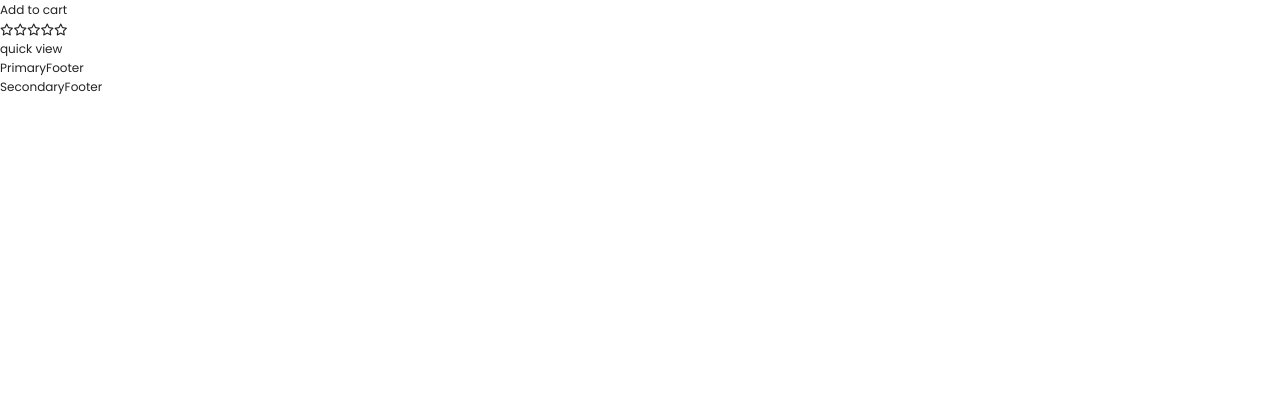
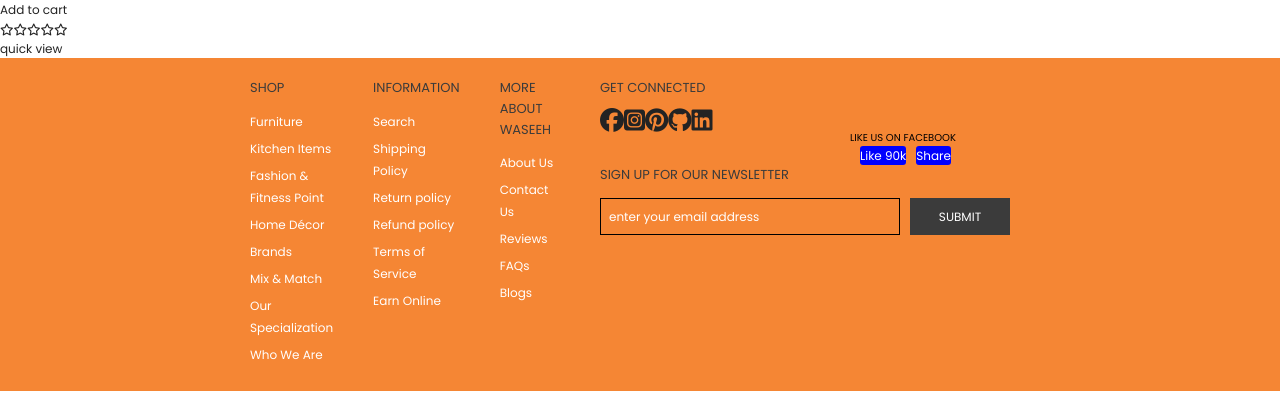
Before and after one commit to Muhammadimran7808/waseeh, a React (Vite) app: page / in a window 1280 px wide. Shown: the part 6862-7256 px from the top of the page. Before the commit the page ends 6958 px from the top, so only its background shows below. Built offline with nearby package versions, Linux system fonts and the light colour scheme.

Commit message:
adding footer

```diff
--- /dev/null
+++ b/src/assets/primaryfooter.css
@@ -0,0 +1,124 @@
+footer {
+    background-color: #f58634;
+    color: #fff;
+    padding: 20px 0;
+    text-align: center;
+    /* Centering the content */
+
+}
+
+.footer-container {
+    display: flex;
+    justify-content: space-around;
+    /* flex-wrap: wrap; */
+    margin-left: 230px;
+}
+
+.footer-section {
+    flex: 1;
+    margin: 0 20px;
+    text-align: left;
+    /* Align text to the left */
+}
+
+.footer-section h3 {
+    font-size: 13px;
+    margin-bottom: 12px;
+    color: #3b3b3b;
+    text-transform: uppercase;
+}
+
+.footer-section ul {
+    list-style-type: none;
+    padding: 0;
+}
+
+.footer-section ul li {
+    margin-bottom: 5px;
+}
+
+.footer-section ul li a {
+    color: #fff;
+    text-decoration: none;
+    transition: color 0.3s;
+    /* Smooth transition for color change */
+    font-size: 12px;
+    line-height: 22px;
+}
+
+.footer-section ul li a:hover {
+    color: black;
+    /* Change link color to black on hover */
+}
+
+
+/* this style is about the input field */
+.email-form input[type="email"] {
+    padding: 8px;
+    width: 300px;
+    border: 1px solid black;
+    border-radius: 0;
+    margin-right: 10px;
+    color: white;
+    background-color: transparent;
+    outline: none;
+}
+
+/* this style is about the placeholder in the input field */
+.email-form input[type="email"]::placeholder {
+    color: white;
+    margin-right: 5px;
+    min-width: 293px;
+}
+
+/* this styling is about submit button */
+.email-form button {
+    padding: 8px 15px;
+    background-color: #3b3b3b;
+    /* Adjusted submit button background color */
+    color: white;
+    border: none;
+    cursor: pointer;
+    width: 100px;
+    transition: background-color 0.3s;
+    /* Smooth transition for background color change */
+    border-color: #3b3b3b;
+    text-transform: uppercase;
+}
+
+/* this styling is about submit button when mouse hover */
+.email-form button:hover {
+    background-color: white;
+    /* Change button background color to white on hover */
+    color: black;
+    /* Change text color to black on hover */
+}
+
+/* this is the main parent of input field and submit button */
+.email-form {
+    display: flex;
+    margin-right: 250px;
+}
+
+/* Style for the social media section */
+.social-media-info {
+    text-align: left;
+
+}
+
+.social-media-info h2 {
+    font-size: 10px;
+    color: black;
+}
+
+.like-button,
+.share-button {
+    background-color: blue;
+    color: white;
+    padding: 8px 12x;
+    border: none;
+    cursor: pointer;
+    margin-left: 10px;
+    border-radius: 3px;
+
+}
--- /dev/null
+++ b/src/components/ProductQuantityCounter.jsx
@@ -0,0 +1,23 @@
+import React from "react";
+import { FaMinus, FaPlus } from "react-icons/fa";
+
+const ProductQuantityCounter = ({ quantity, setDecrease, setIncrease }) => {
+  return (
+    <div className="flex p-3">
+      <button className="border px-5 py-3" onClick={() => setDecrease()}>
+        <FaMinus />
+      </button>
+      <div className="border border-gray-300 w-[80px] text-center py-3">
+        {quantity}
+      </div>
+      <button
+        className="border border-gray-300 px-5 py-3"
+        onClick={() => setIncrease()}
+      >
+        <FaPlus />
+      </button>
+    </div>
+  );
+};
+
+export default ProductQuantityCounter;
--- a/src/components/layout/PrimaryFooter.jsx
+++ b/src/components/layout/PrimaryFooter.jsx
@@ -1,9 +1,135 @@
-import React from 'react'
+import React from "react";
+import "../../assets/primaryfooter.css";
+import { CiFacebook } from "react-icons/ci";
+import { ImTwitter } from "react-icons/im";
+import { FaInstagram } from "react-icons/fa";
+import { FaPinterestP } from "react-icons/fa";
+import { Link } from "react-router-dom";
 
 const PrimaryFooter = () => {
   return (
-    <div>PrimaryFooter</div>
-  )
-}
+    <div>
+      <footer>
+        <div className="footer-container">
+          <div className="footer-section">
+            <h3>Shop</h3>
+            <ul>
+              <li>
+                <Link to={""}>Furniture</Link>
+              </li>
+              <li>
+                <Link to={""}>Kitchen Items</Link>
+              </li>
+              <Link to={""}></Link>
+              <li>
+                <Link to={""} />
+                <Link to={""}>Fashion &amp; Fitness Point</Link>
+              </li>
+              <li>
+                <Link to={""}>Home Décor</Link>
+              </li>
+              <li>
+                <Link to={""}>Brands</Link>
+              </li>
+              <li>
+                <Link to={""}>Mix &amp; Match</Link>
+              </li>
+              <li>
+                <Link to={""}>Our Specialization</Link>
+              </li>
+              <li>
+                <Link to={""}>Who We Are</Link>
+              </li>
+            </ul>
+          </div>
+          <div className="footer-section">
+            <h3>Information</h3>
+            <ul>
+              <li>
+                <Link to={""}>Search</Link>
+              </li>
+              <li>
+                <Link to={""}>Shipping Policy</Link>
+              </li>
+              <li>
+                <Link to={""}>Return policy</Link>
+              </li>
+              <li>
+                <Link to={""}>Refund policy</Link>
+              </li>
+              <li>
+                <Link to={""}>Terms of Service</Link>
+              </li>
+              <li>
+                <Link to={""}>Earn Online</Link>
+              </li>
+            </ul>
+          </div>
+          <div className="footer-section">
+            <h3>More about Waseeh</h3>
+            <ul>
+              <li>
+                <Link to={""}>About Us</Link>
+              </li>
+              <li>
+                <Link to={""}>Contact Us</Link>
+              </li>
+              <li>
+                <Link to={""}>Reviews</Link>
+              </li>
+              <li>
+                <Link to={""}>FAQs</Link>
+              </li>
+              <li>
+                <Link to={""}>Blogs</Link>
+              </li>
+            </ul>
+          </div>
+          <div className="footer-section ">
+            <div>
+              <h3>Get Connected</h3>
+              <div className="flex gap-2 items-center">
+                <span className=" rounded-[50%]  hover:bg-blue-900">
+                  <i class="fa-brands fa-facebook fa-2xl hover:text-white"></i>
+                </span>
+                <span className=" rounded-[50%]  hover:bg-blue-900">
+                  <i class="fa-brands fa-square-instagram fa-2xl hover:text-white"></i>
+                </span>
+                <span className=" rounded-[50%]  hover:bg-blue-900">
+                  <i class="fa-brands fa-pinterest fa-2xl hover:text-white"></i>
+                </span>
+                <span className=" rounded-[50%]  hover:bg-blue-900">
+                  <i class="fa-brands fa-github fa-2xl hover:text-white"></i>
+                </span>
+                <span className=" rounded-[50%]  hover:bg-blue-900">
+                  <i class="fa-brands fa-linkedin fa-2xl hover:text-white"></i>
+                </span>
+              </div>
+            </div>
+            <div className="footer-container">
+              {/* Social media section */}
+              <div className="footer-section">
+                <div className="social-media-info">
+                  <h2>LIKE US ON FACEBOOK</h2>
+                  <button className="like-button">Like 90k</button>
+                  <button className="share-button">Share</button>
+                </div>
+              </div>
+            </div>
+            <h3>SIGN UP FOR OUR NEWSLETTER</h3>
+            <form action="#" method="post" className="email-form">
+              <input
+                type="email"
+                name="email"
+                placeholder="enter your email address"
+              />
+              <button type="submit">Submit</button>
+            </form>
+          </div>
+        </div>
+      </footer>
+    </div>
+  );
+};
 
-export default PrimaryFooter
+export default PrimaryFooter;
--- a/src/components/layout/ProductQuickView.jsx
+++ b/src/components/layout/ProductQuickView.jsx
@@ -1,9 +1,18 @@
-import React from "react";
+import React, { useState } from "react";
 import { Modal } from "antd";
 import { useModal } from "../../context/modal";
+import ProductQuantityCounter from "../ProductQuantityCounter";
 
 const ProductQuickView = ({ product }) => {
   const [modalOpen, setModalOpen] = useModal();
+  const [count, setCount] = useState(1);
+
+  const setDecrease = () => {
+    count > 1 ? setCount(count - 1) : setCount(1);
+  };
+  const setIncrease = () => {
+    setCount(count + 1);
+  };
   return (
     <div>
       <Modal
@@ -44,6 +53,28 @@
               </p>
               <p className="text-[#F58634] text-2xl">Rs.{product.price}</p>
             </div>
+
+            <div>
+              <div className="mt-4">Quentity :</div>
+              <ProductQuantityCounter
+                quantity={count}
+                setDecrease={setDecrease}
+                setIncrease={setIncrease}
+              />
+            </div>
+
+            <div>
+              <div>Subtotal : Rs.{product.price * count}</div>
+            </div>
+
+            <div className="mt-4">
+              <button className="bg-[#000] text-white hover:bg-white hover:text-black border border-black px-10 py-3 uppercase mr-7">
+                Add to cart
+              </button>
+              <button className="bg-white hover:text-white hover:bg-[#000] text-black border border-gray-300 px-10 py-3 uppercase">
+                🖤 ADD TO WISH LIST
+              </button>
+            </div>
           </div>
         </div>
       </Modal>
```
